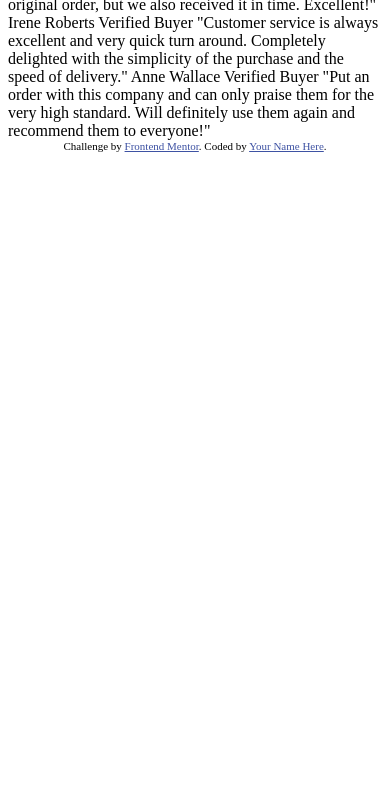
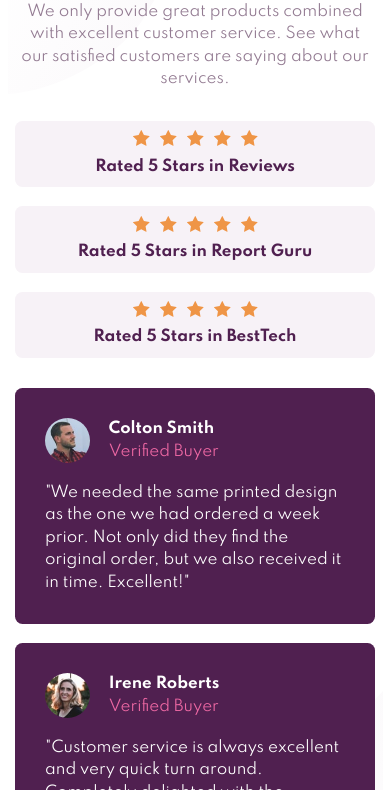
Before and after one commit to Dharmik48/fem-social-proof, a plain HTML site: page index.html in a window 390 px wide. Shown: the part 138-928 px from the top of the page. Before the commit the page ends 844 px from the top, so only its background shows below. Drawn offline with Linux system fonts and the light colour scheme.

Commit message:
complete mobile version and alingment of desktop

```diff
--- a/index.html
+++ b/index.html
@@ -5,57 +5,116 @@
 		<meta name="viewport" content="width=device-width, initial-scale=1.0" />
 		<!-- displays site properly based on user's device -->
 
+		<!-- FONTS INCOMING🌠 -->
+		<link rel="preconnect" href="https://fonts.googleapis.com" />
+		<link rel="preconnect" href="https://fonts.gstatic.com" crossorigin />
+		<link
+			href="https://fonts.googleapis.com/css2?family=Spartan:wght@400;500;700&display=swap"
+			rel="stylesheet"
+		/>
+
 		<link
 			rel="icon"
 			type="image/png"
 			sizes="32x32"
 			href="./images/favicon-32x32.png"
 		/>
+		<link rel="stylesheet" href="./styles.css" />
 
 		<title>Frontend Mentor | Social proof section</title>
-
-    <!-- Feel free to remove these styles or customise in your own stylesheet 👍 -->
-    <style>
-      .attribution {
-        font-size: 11px;
-        text-align: center;
-      }
-      .attribution a {
-        color: hsl(228, 45%, 44%);
-      }
-    </style>
 	</head>
 	<body>
-    10,000+ of our users love our products.
-
-    We only provide great products combined with excellent customer service.
-    See what our satisfied customers are saying about our services.
-
-    Rated 5 Stars in Reviews
-    Rated 5 Stars in Report Guru
-    Rated 5 Stars in BestTech
-
-    Colton Smith
-    Verified Buyer
-    "We needed the same printed design as the one we had ordered a week prior.
-    Not only did they find the original order, but we also received it in time.
-    Excellent!"
-
-    Irene Roberts
-    Verified Buyer
-    "Customer service is always excellent and very quick turn around. Completely
-    delighted with the simplicity of the purchase and the speed of delivery."
-
-    Anne Wallace
-    Verified Buyer
-    "Put an order with this company and can only praise them for the very high
-    standard. Will definitely use them again and recommend them to everyone!"
-
-    <div class="attribution">
-      Challenge by
-      <a href="https://www.frontendmentor.io?ref=challenge" target="_blank"
-        >Frontend Mentor</a
-      >. Coded by <a href="#">Your Name Here</a>.
+		<div class="top">
+			<div class="top__headings">
+				<h1 class="top__heading">10,000+ of our users love our products.</h1>
+				<p class="top__description">
+					We only provide great products combined with excellent customer
+					service. See what our satisfied customers are saying about our
+					services.
+				</p>
+			</div>
+			<div class="top__ratings">
+				<div class="top__rating">
+					<div class="top__stars">
+						<img src="./images/icon-star.svg" alt="star" />
+						<img src="./images/icon-star.svg" alt="star" />
+						<img src="./images/icon-star.svg" alt="star" />
+						<img src="./images/icon-star.svg" alt="star" />
+						<img src="./images/icon-star.svg" alt="star" />
+					</div>
+					<div class="top__rating-info">Rated 5 Stars in Reviews</div>
+				</div>
+				<div class="top__rating">
+					<div class="top__stars">
+						<img src="./images/icon-star.svg" alt="star" />
+						<img src="./images/icon-star.svg" alt="star" />
+						<img src="./images/icon-star.svg" alt="star" />
+						<img src="./images/icon-star.svg" alt="star" />
+						<img src="./images/icon-star.svg" alt="star" />
+					</div>
+					<div class="top__rating-info">Rated 5 Stars in Report Guru</div>
+				</div>
+				<div class="top__rating">
+					<div class="top__stars">
+						<img src="./images/icon-star.svg" alt="star" />
+						<img src="./images/icon-star.svg" alt="star" />
+						<img src="./images/icon-star.svg" alt="star" />
+						<img src="./images/icon-star.svg" alt="star" />
+						<img src="./images/icon-star.svg" alt="star" />
+					</div>
+					<div class="top__rating-info">Rated 5 Stars in BestTech</div>
+				</div>
+			</div>
+		</div>
+		<div class="reviews">
+			<div class="review">
+				<div class="review__user">
+					<div class="review__user__avatar">
+						<img src="./images/image-colton.jpg" alt="user avatar" />
+					</div>
+					<div class="review__user__name">
+						<h2>Colton Smith</h2>
+						<p>Verified Buyer</p>
+					</div>
+				</div>
+				<p class="review__para">
+					"We needed the same printed design as the one we had ordered a week
+					prior. Not only did they find the original order, but we also received
+					it in time. Excellent!"
+				</p>
+			</div>
+			<div class="review">
+				<div class="review__user">
+					<div class="review__user__avatar">
+						<img src="./images/image-irene.jpg" alt="user avatar" />
+					</div>
+					<div class="review__user__name">
+						<h2>Irene Roberts</h2>
+						<p>Verified Buyer</p>
+					</div>
+				</div>
+				<p class="review__para">
+					"Customer service is always excellent and very quick turn around.
+					Completely delighted with the simplicity of the purchase and the speed
+					of delivery."
+				</p>
+			</div>
+			<div class="review">
+				<div class="review__user">
+					<div class="review__user__avatar">
+						<img src="./images/image-anne.jpg" alt="user avatar" />
+					</div>
+					<div class="review__user__name">
+						<h2>Anne Wallace</h2>
+						<p>Verified Buyer</p>
+					</div>
+				</div>
+				<p class="review__para">
+					"Put an order with this company and can only praise them for the very
+					high standard. Will definitely use them again and recommend them to
+					everyone!"
+				</p>
+			</div>
 		</div>
 	</body>
 </html>
--- a/styles.css
+++ b/styles.css
@@ -0,0 +1,208 @@
+:root {
+	--clr-magenta: 300 43% 22%;
+	--clr-pink: 333 80% 67%;
+	--clr-dark-gray-magenta: 303 10% 53%;
+	--clr-light-gray-magenta: 300 24% 96%;
+	--clr-white: 0 0% 100%;
+
+	--ff-spartan: 'Spartan', sans-serif;
+	--main-radius: 0.5rem;
+	--space-small: 1.25rem;
+	--space-big: 2rem;
+}
+
+/* CSS RESET */
+*,
+*::before,
+*::after {
+	box-sizing: border-box;
+}
+
+body,
+h1,
+h2,
+h3,
+h4,
+h5,
+h6,
+p {
+	padding: 0;
+	margin: 0;
+}
+
+img {
+	max-width: 100%;
+	display: block;
+}
+
+html {
+	font-size: 15px;
+}
+
+/* BODY */
+body {
+	display: grid;
+	place-items: center;
+	gap: var(--space-big);
+
+	padding: 4rem 1rem;
+	min-height: 100vh;
+
+	color: hsl(var(--clr-dark-gray-magenta));
+	font-family: var(--ff-spartan);
+	line-height: 1.5;
+	background: url('./images/bg-pattern-top-mobile.svg') top no-repeat,
+		url('./images/bg-pattern-bottom-mobile.svg') bottom no-repeat;
+}
+
+.top {
+	display: flex;
+	flex-direction: column;
+	gap: var(--space-big);
+
+	text-align: center;
+}
+
+.top__headings {
+	display: flex;
+	flex-direction: column;
+	gap: var(--space-small);
+}
+
+.top__heading {
+	color: hsl(var(--clr-magenta));
+	font-weight: 700;
+	line-height: 1;
+}
+
+/* RATINGS SECTION */
+
+.top__ratings {
+	display: flex;
+	flex-direction: column;
+	gap: var(--space-small);
+}
+
+.top__rating {
+	display: flex;
+	flex-direction: column;
+	align-items: center;
+	gap: calc(var(--space-small) / 2);
+
+	padding: calc(var(--space-small) / 2);
+
+	color: hsl(var(--clr-magenta));
+	font-weight: 700;
+	background-color: hsl(var(--clr-light-gray-magenta));
+	border-radius: var(--main-radius);
+}
+
+.top__stars {
+	display: flex;
+	gap: 10px;
+}
+
+/* REVIEWS */
+
+.reviews {
+	display: flex;
+	flex-direction: column;
+	gap: var(--space-small);
+}
+
+.review {
+	display: flex;
+	flex-direction: column;
+	gap: var(--space-small);
+
+	padding: var(--space-big);
+
+	font-weight: 500;
+	color: hsl(var(--clr-white));
+	background-color: hsl(var(--clr-magenta));
+	border-radius: var(--main-radius);
+}
+
+.review__user {
+	display: flex;
+	justify-content: flex-start;
+	align-items: center;
+	gap: var(--space-small);
+}
+
+.review__user__avatar {
+	height: 3rem;
+	aspect-ratio: 1 / 1;
+	border-radius: 50%;
+	overflow: hidden;
+}
+
+.review__user__name p {
+	color: hsl(var(--clr-pink));
+}
+
+.review h2,
+.review p {
+	font-size: 1rem;
+}
+
+.review p {
+	font-weight: 400;
+}
+
+@media (min-width: 1024px) {
+	:root {
+		--space-small: 1.5rem;
+	}
+
+	body {
+		grid-template-rows: 1fr 1fr;
+
+		margin: 0 auto;
+		max-width: 75%;
+		background: url('./images/bg-pattern-top-desktop.svg') top left no-repeat,
+			url('/images/bg-pattern-bottom-desktop.svg') bottom right no-repeat;
+	}
+
+	.top {
+		flex-direction: row;
+	}
+
+	.top__headings {
+		flex: 1;
+		text-align: left;
+	}
+
+	.top__ratings {
+		flex: 1;
+	}
+
+	.top__heading {
+		font-size: 3rem;
+	}
+
+	.top__rating {
+		flex-direction: row;
+		align-items: center;
+		gap: var(--space-big);
+		padding: var(--space-small) var(--space-big);
+	}
+
+	.top__rating:nth-child(1) {
+		transform: translateX(-4rem);
+	}
+	.top__rating:nth-child(2) {
+		transform: translateX(-2rem);
+	}
+
+	.reviews {
+		flex-direction: row;
+	}
+
+	.review:nth-child(2) {
+		transform: translateY(1rem);
+	}
+	.review:nth-child(3) {
+		transform: translateY(2rem);
+	}
+}
```
Lines whose indentation alone changed are shown as unchanged.
